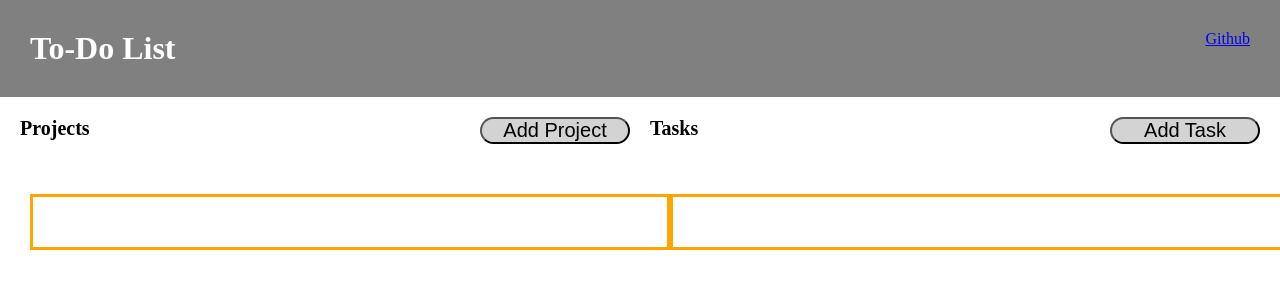
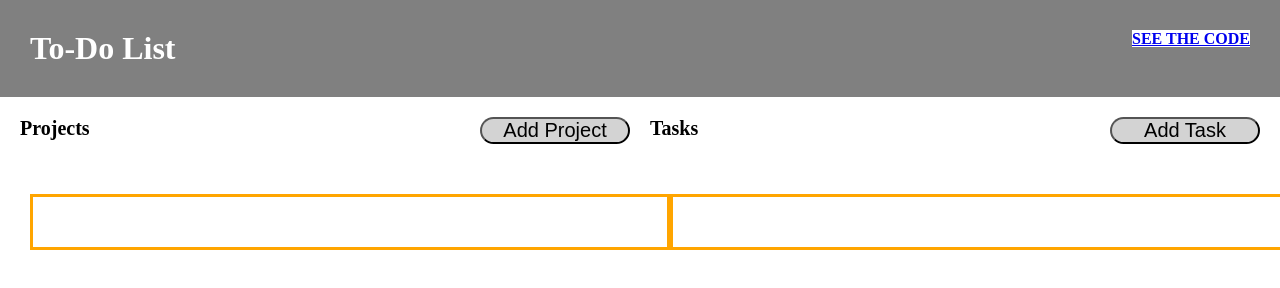
Before and after one commit to Zenzor33/to-do-list, a website built with webpack: page index.html in a window 1280 px wide. Shown: the top 288 px of the page. Built offline with nearby package versions, Linux system fonts and the light colour scheme.

Commit message:
fixed see-code

```diff
--- a/index.html
+++ b/index.html
@@ -86,10 +86,9 @@
     <div class="header">
       <div class="header-left"><h1>To-Do List</h1></div>
       <div class="header-right">
-        <div id="github">
-          <a
-            href="https://github.com/Zenzor33/TOP-full-stack-js/tree/main/11_to-do_list"
-            >Github</a
+        <div>
+          <a href="https://github.com/Zenzor33/to-do-list"
+            ><span id="github">SEE THE CODE</span></a
           >
         </div>
       </div>
--- a/style.css
+++ b/style.css
@@ -111,3 +111,8 @@
 .highlight {
   background-color: aqua;
 }
+
+#github {
+  font-weight: bold;
+  background-color: white;
+}
```
Also changed, not shown: dist/index.html, dist/style.css.
